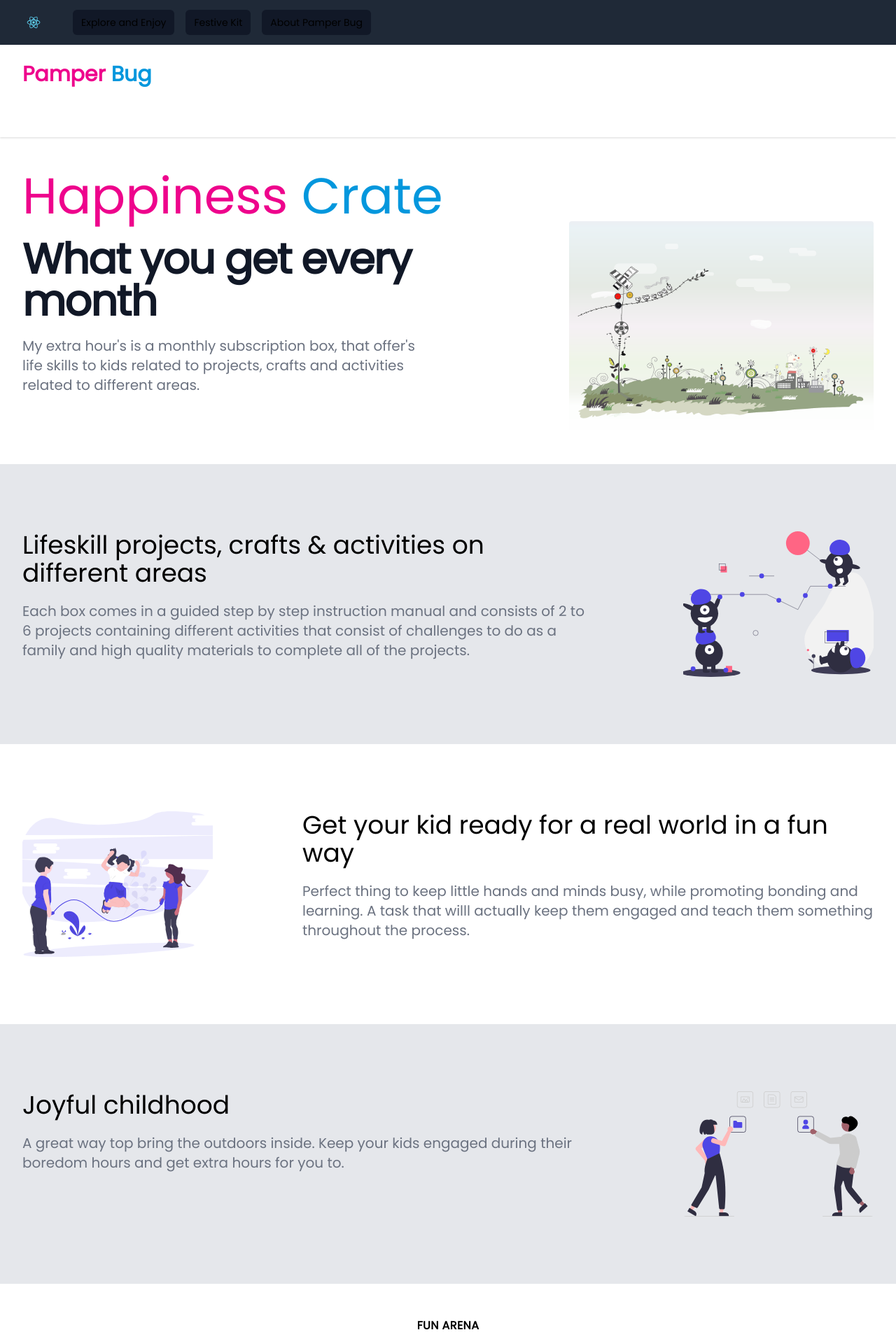
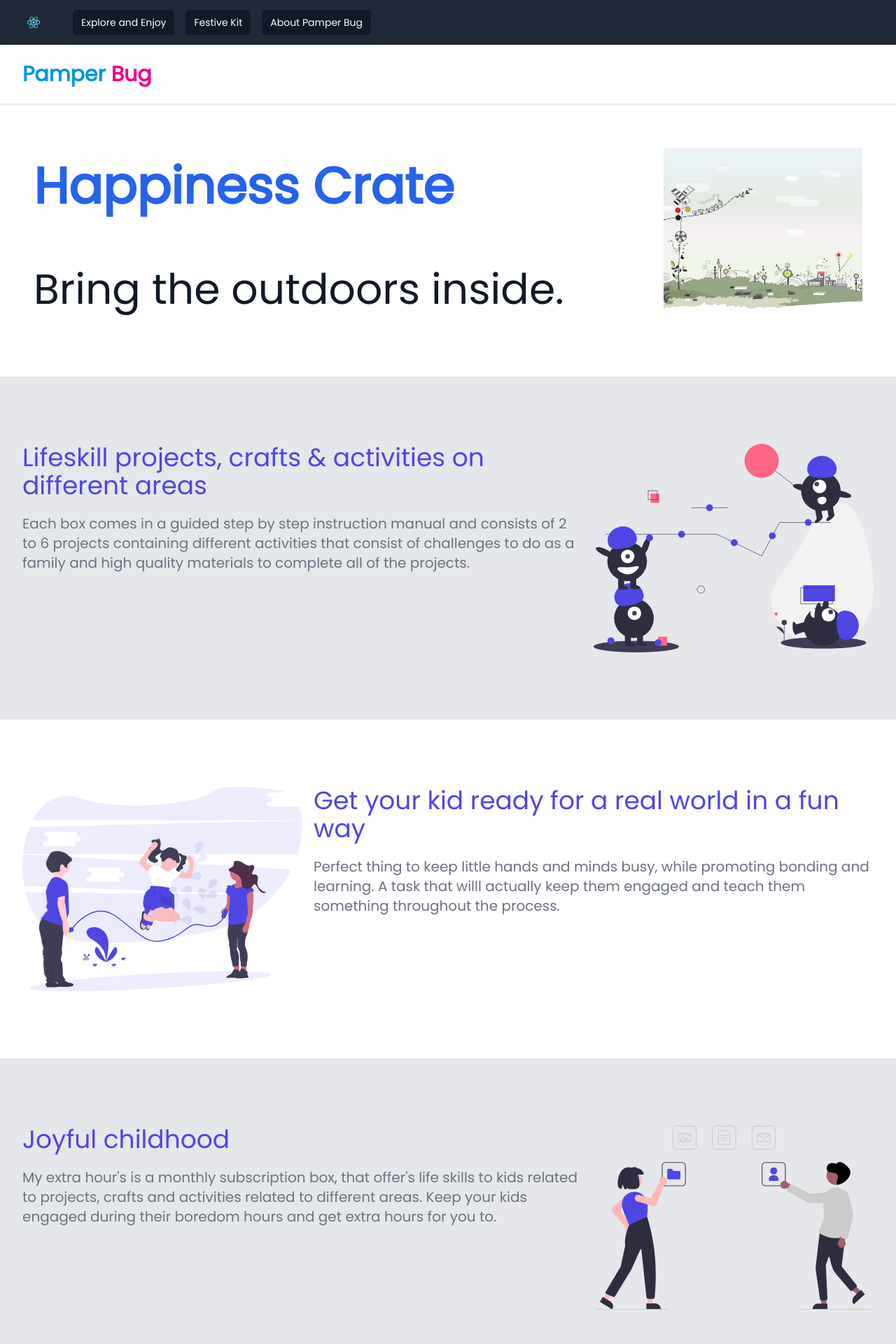
Before and after one commit to niteshpatare/pamperbugkit, a React (Create React App) app: page / in a window 1280 px wide. Shown: the top 1920 px of the page at 70% size. Built offline with nearby package versions, Linux system fonts and the light colour scheme.

Commit message:
responsive

```diff
--- a/src/component/Exploreenjoy.js
+++ b/src/component/Exploreenjoy.js
@@ -18,8 +18,8 @@
         <Fragment>
             <header className="bg-white shadow">
                 <div className="max-w-7xl mx-auto py-6 px-4 sm:px-6 lg:px-8">
-                <h1 className="text-3xl font-bold text-gray-900 mb-12">
-                <span className="text-pink">Pamper</span> <span className="text-blue">Bug</span>
+                <h1 className="text-3xl font-bold text-gray-900">
+                <span className="text-prm">Pamper</span> <span className="text-sec">Bug</span>
                 </h1>
                 </div>
             </header>
@@ -49,36 +49,31 @@
 
                 </div>*/}
 
-                            <div className="grid grid-col-1">
-                                <h1 className="text-7xl">
-                                    <span className="text-pink">Happiness</span> <span className="text-blue">Crate</span>
-                                </h1>
+                <div className="grid grid-cols-4 gap-4 px-4 py-4">
+                    <div className="col-start-1 col-end-5 md:col-span-4 lg:col-span-1 sm:order-first md:order-last">
+                        <img className="rounded h-56 w-full object-cover sm:h-72 md:h-96 lg:w-full lg:h-full" style={{"vertical-align":"top"}} src={ hero } alt=""/>
                     </div>
-                <div className="flex gap-32">
-                <div className="mt-14 mx-0 max-w-7xl px-4 sm:mt-12 sm:px-6 md:mt-16 lg:mt-8 lg:px-0 xl:mt-6 w-3/5">
-                        <div className="sm:text-center lg:text-left">
-                        <h1 className="text-4xl tracking-tight font-extrabold text-gray-900 sm:text-5xl md:text-6xl">
-                            <span className="block xl:inline text-pink-600">What you get </span>
-                            <span className="block text-blue-600 xl:inline">every month</span>
-                        </h1>
-                        <p className="mt-3 text-base text-gray-500 sm:mt-5 sm:text-lg sm:max-w-xl sm:mx-auto md:mt-5 md:text-xl lg:mx-0">
-                            My extra hour's is a monthly subscription box, that offer's life skills to kids related to projects, crafts and activities related to different areas.
-                        </p><br/><br/>
-
+                    <div className="md:col-span-2 lg:col-span-4 sm:order-first md:order-last">
                             <form id="btnone">
 
                             </form>
                     </div>
+                    <div className="col-span-4 md:col-span-4 lg:col-span-2 mx-0 lg:col-span-3 order-last lg:order-first sm:order-last">
+                            <h1 className="text-7xl leading-normal">
+                                    <span className="text-7xl font-extrabold text-blue-600">Happiness Crate</span>
+                            </h1><br/><br/>
+                            <h2 className="text-4xl text-gray-900 sm:text-5xl md:text-6xl">
+                                <span className="leading-normal">Bring the outdoors inside.</span>
+                            </h2>
                     </div>
-                    <div className="mx-0 w-2/5">
-                    <img className="rounded h-56 w-full object-cover sm:h-72 md:h-96 lg:w-full lg:h-full" src={ hero } alt=""/>
-                </div></div>
+                </div>
             </div>
 
+
             <div className="bg-gray-200">
-                <div className="max-w-8xl mx-auto py-16 sm:px-6 lg:px-8">
-                    <div className="flex gap-32 px-4 py-8 sm:px-0 ">
-                        <div className="mx-0 w-3/4">
+                <div className="max-w-7xl mx-auto py-16 sm:px-6 lg:px-8">
+                    <div className="flex flex-col md:flex-row gap-4 px-4 py-8 sm:px-0 ">
+                        <div className="mx-0 w-3/3 sm:w-2/3">
                             <h2 className="block text-4xl text-indigo-600 xl:inline">Lifeskill projects, crafts & activities on different areas</h2>
                             <p className="mt-6s text-base text-gray-500 sm:mt-5 sm:text-lg md:mt-5 md:text-xl lg:mx-0">
                             Each box comes in a guided step by step instruction manual and consists of 2 to 6 projects containing different activities that consist of challenges to do as a family and high quality materials to complete all of the projects.
@@ -86,23 +81,21 @@
                                 <form id="btntwo">
 
                                 </form>
-
                         </div>
-                        <div className="mx-0 w-1/4">
-                            <img className="rounded h-56 w-full object-cover sm:h-72 md:h-96 lg:w-full lg:h-full" src={ image2 } alt=""/>
+                        <div className="mx-0 w-3/3 sm:w-1/3">
+                        <img className="rounded h-56 w-full object-contain sm:h-72 md:h-96 lg:w-full lg:h-full" src={ image2 } alt=""/>
                         </div>
                     </div>
                 </div>
             </div>
 
-
             <div className="">
-                <div className="max-w-8xl mx-auto py-16 sm:px-6 lg:px-8">
-                    <div className="flex gap-32 px-4 py-8 sm:px-0 ">
-                        <div className="mx-0 w-1/4">
-                            <img className="rounded h-56 w-full object-cover sm:h-72 md:h-96 lg:w-full lg:h-full" src={ image3 } alt=""/>
+                <div className="max-w-7xl mx-auto py-16 sm:px-6 lg:px-8">
+                    <div className="flex flex-col md:flex-row gap-4 px-4 py-8 sm:px-0 ">
+                        <div className="mx-0 w-3/3 sm:w-1/3">
+                            <img className="rounded h-56 w-full object-contain sm:h-72 md:h-96 lg:w-full lg:h-full" src={ image3 } alt=""/>
                         </div>
-                        <div className="mx-0 w-3/4">
+                        <div className="mx-0 w-3/3 sm:w-2/3">
                             <h2 className="block text-4xl text-indigo-600 xl:inline">Get your kid ready for a real world in a fun way</h2>
                             <p className="mt-6s text-base text-gray-500 sm:mt-5 sm:text-lg md:mt-5 md:text-xl lg:mx-0">
                                 Perfect thing to keep little hands and minds busy, while promoting bonding and learning. A task that willl actually keep them engaged and teach them something throughout the process.
@@ -110,36 +103,32 @@
                                 <form id="btnthree">
 
                                 </form>
-
                              </div>
 
                     </div>
                 </div>
             </div>
 
+
             <div className="bg-gray-200">
-                <div className="max-w-8xl mx-auto py-16 sm:px-6 lg:px-8">
-                    <div className="flex gap-32 px-4 py-8 sm:px-0 ">
-                        <div className="mx-0 w-3/4">
+                <div className="max-w-7xl mx-auto py-16 sm:px-6 lg:px-8">
+                    <div className="flex flex-col md:flex-row gap-4 px-4 py-8 sm:px-0 ">
+                        <div className="mx-0 w-3/3 sm:w-2/3">
                             <h2 className="block text-4xl text-indigo-600 xl:inline">Joyful childhood</h2>
                             <p className="mt-6s text-base text-gray-500 sm:mt-5 sm:text-lg md:mt-5 md:text-xl lg:mx-0">
-            A great way top bring the outdoors inside. Keep your kids engaged during their boredom hours and get extra hours for you to.
+                            My extra hour's is a monthly subscription box, that offer's life skills to kids related to projects, crafts and activities related to different areas.
+                            Keep your kids engaged during their boredom hours and get extra hours for you to.
                             </p> <br/>
-
                                 <form id="btnfour">
 
                                 </form>
-
                         </div>
-                        <div className="mx-0 w-1/4">
-                            <img className="rounded h-56 w-full object-cover sm:h-72 md:h-96 lg:w-full lg:h-full" src={ image4 } alt=""/>
+                        <div className="mx-0 w-3/3 sm:w-1/3">
+                        <img className="rounded h-56 w-full object-contain sm:h-72 md:h-96 lg:w-full lg:h-full" src={ image4 } alt=""/>
                         </div>
                     </div>
                 </div>
             </div>
-
-
-
 
 
             <div className="">
@@ -148,14 +137,14 @@
 
             {/*<!-- This example requires Tailwind CSS v2.0+ -->*/}
             <div className="py-12 bg-white">
-            <div className="max-w-8xl mx-auto px-4 sm:px-6 lg:px-8">
+            <div className="max-w-7xl mx-auto px-4 sm:px-6 lg:px-8">
                 <div className="lg:text-center">
                 <h2 className="text-base text-indigo-600 font-semibold tracking-wide uppercase">Fun arena</h2>
                 <p className="mt-12 text-3xl leading-8 font-extrabold tracking-tight text-gray-900 sm:text-4xl">
                     We ship happiness crate at your door step!
                 </p>
-                <p className="mt-8 max-w-2xl text-xl text-gray-500 lg:mx-auto">
-                Awesome monthly projects and more activities.
+                <p className="mt-8 max-w-2xl text-xl text-gray-500 lg:mx-auto leading-loose">
+                    Awesome monthly projects and more activities. <br/> A great way top bring the outdoors inside.
                 </p>
                 <br/>
                 <form id="btnfive">
--- a/tailwind.config.js
+++ b/tailwind.config.js
@@ -7,12 +7,7 @@
   darkMode: false, // or 'media' or 'class'
   prefix: '',
   theme: {
-    colors: {
-      gray: colors.coolGray,
-      blue: twblue,
-      red: colors.rose,
-      pink: twpink,
-    },
+
     fontFamily: {
       sans: ['Poppins', 'sans-serif'],
       serif: ['Merriweather', 'serif'],
@@ -24,6 +19,10 @@
       },
       borderRadius: {
         '4xl': '2rem',
+      },
+      colors: {
+        prm: twblue,
+        sec: twpink,
       }
     }
   },
```
Lines whose indentation alone changed are shown as unchanged.
